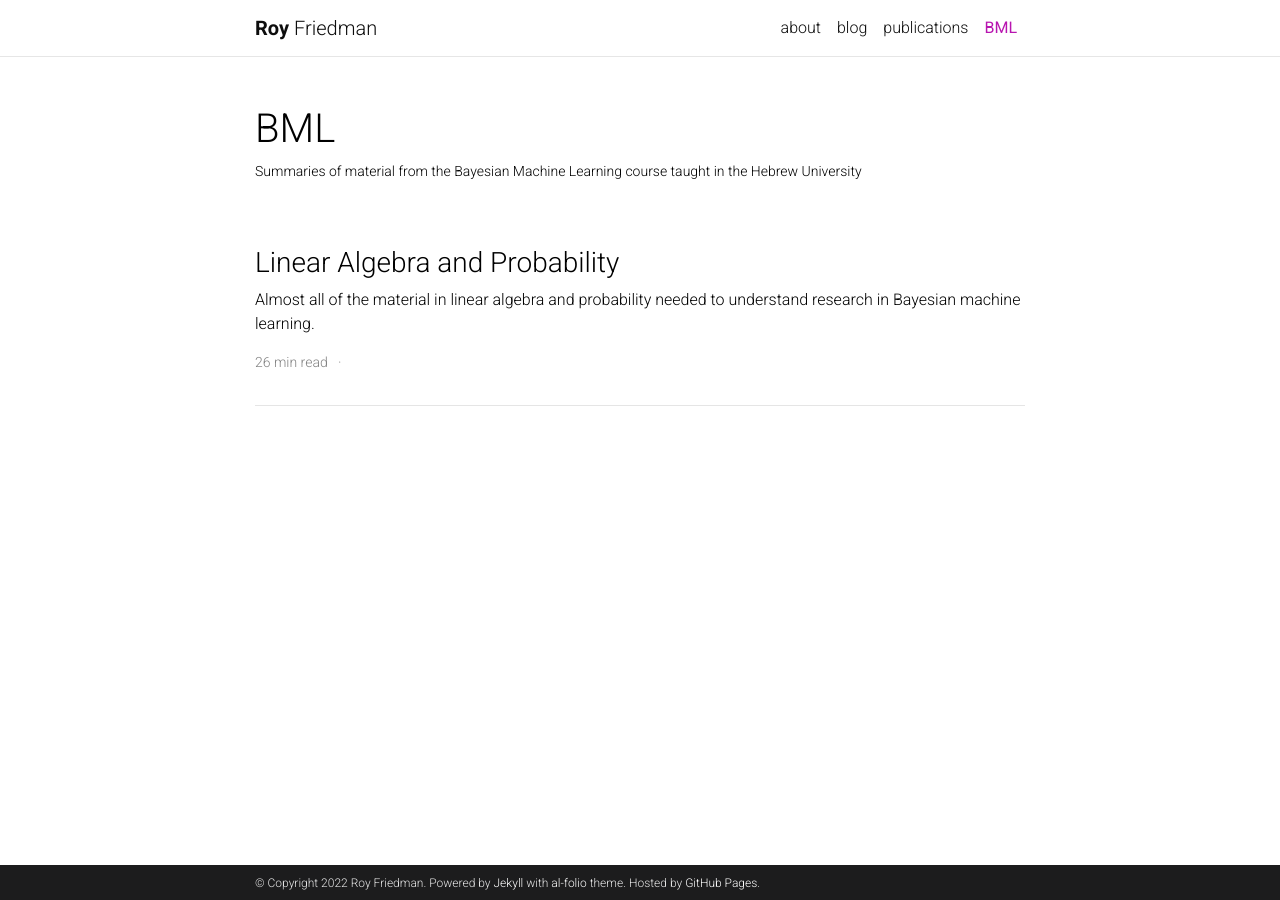
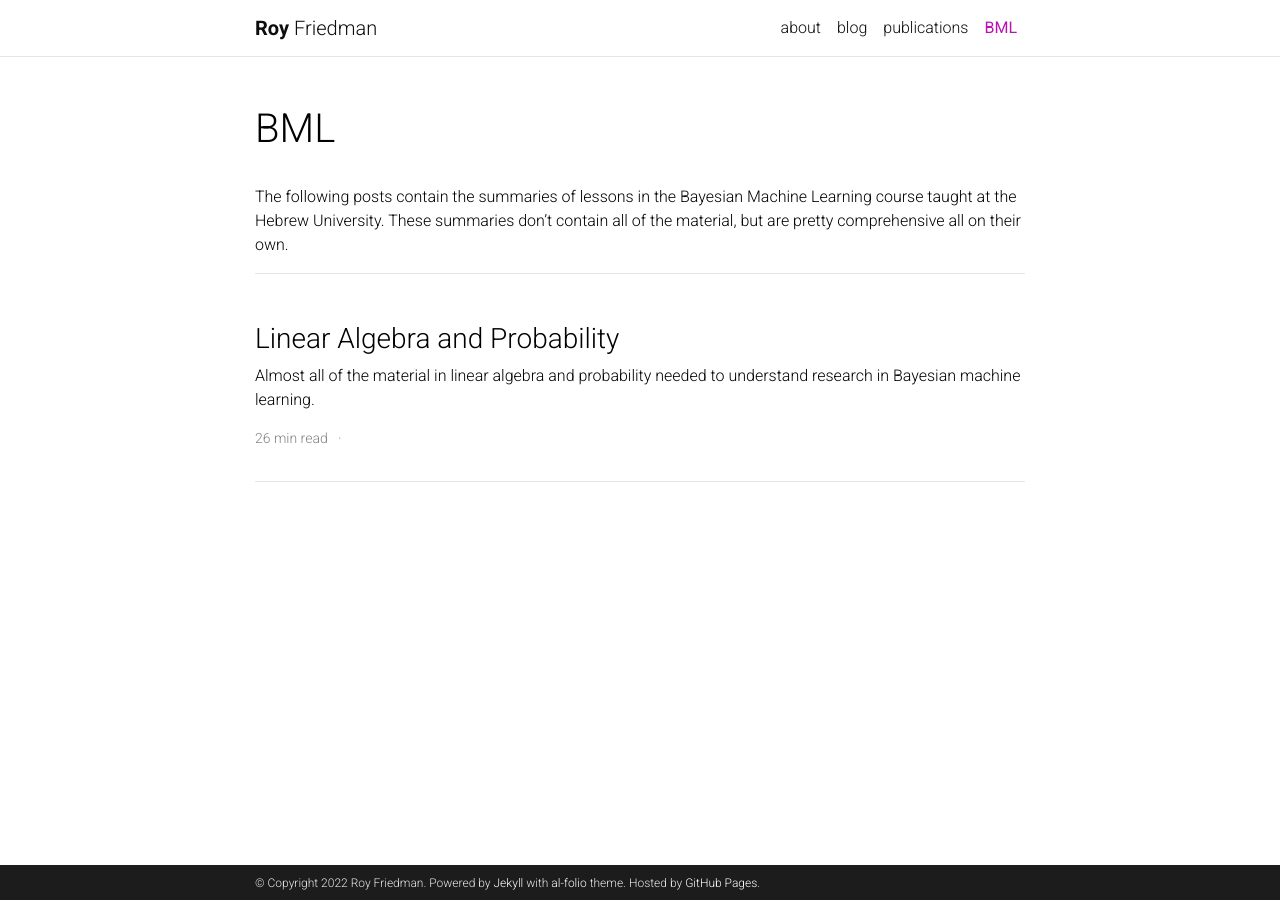
Before and after one commit to friedmanroy/friedmanroy.github.io, a Jekyll site: the page built from _pages/BML.md, in a window 1280 px wide. Built offline with Jekyll 4.4.1, drawn with Linux system fonts in a browser that asks for light colours; the list of posts is cut into pages by our own code; comment, search, counter and statistics services are not loaded; a style sheet for code colours, icons or effects is not loaded.

Commit message:
added page message

```diff
--- a/_pages/BML.md
+++ b/_pages/BML.md
@@ -2,24 +2,20 @@
 layout: page
 title: BML
 permalink: /BML/
-description: Summaries of material from the Bayesian Machine Learning course taught in the Hebrew University
 nav: true
 nav_order: 2
 horizontal: false
 pagination:
   enabled: true
   per_page: 20
-  sort_field: date
+  sort_field: place
   sort_reverse: false
 ---
 
-<!-- {% for summary in site.BML %}
-  <h2>
-    <a href="{{ summary.url }}">
-      {{ summary.title }}
-    </a>
-  </h2>
-{% endfor %} -->
+
+The following posts contain the summaries of lessons in the Bayesian Machine Learning course taught at the Hebrew University. These summaries don't contain all of the material, but are pretty comprehensive all on their own.
+
+---
 
 <div class="post">
 
```
